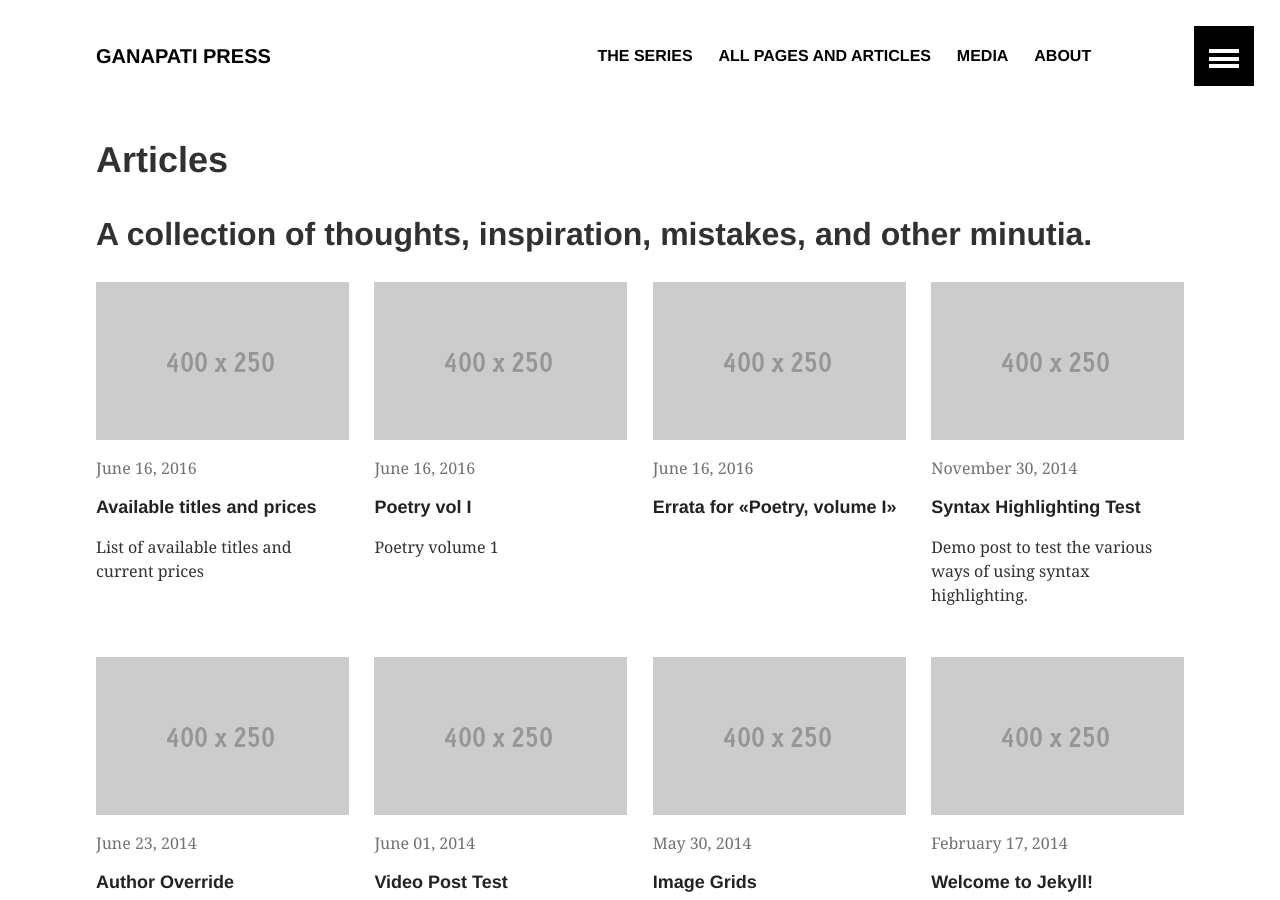
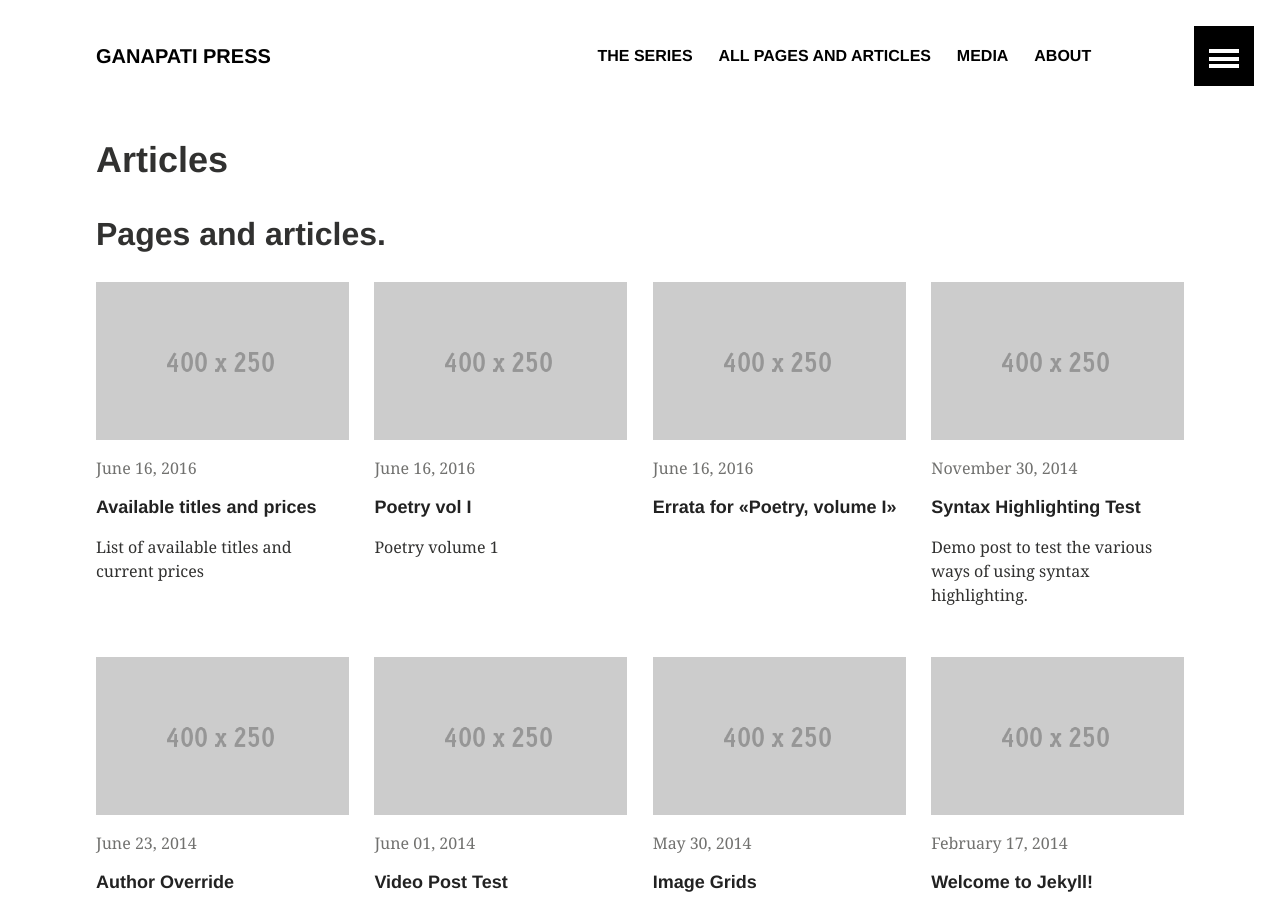
Before and after one commit to ganapatipress/ganapatipress.org, a Jekyll site: the page built from articles/index.md, in a window 1280 px wide and 900 px high. Built offline with Jekyll 4.4.1, drawn with Linux system fonts in a browser that asks for light colours.

Commit message:
Update index.md

```diff
--- a/articles/index.md
+++ b/articles/index.md
@@ -1,9 +1,7 @@
 ---
 layout: archive
 title: "Articles"
-date: 2014-05-30T11:39:03-04:00
-modified:
-excerpt: "A collection of thoughts, inspiration, mistakes, and other minutia."
+excerpt: "Pages and articles."
 tags: []
 image:
   feature:
```
